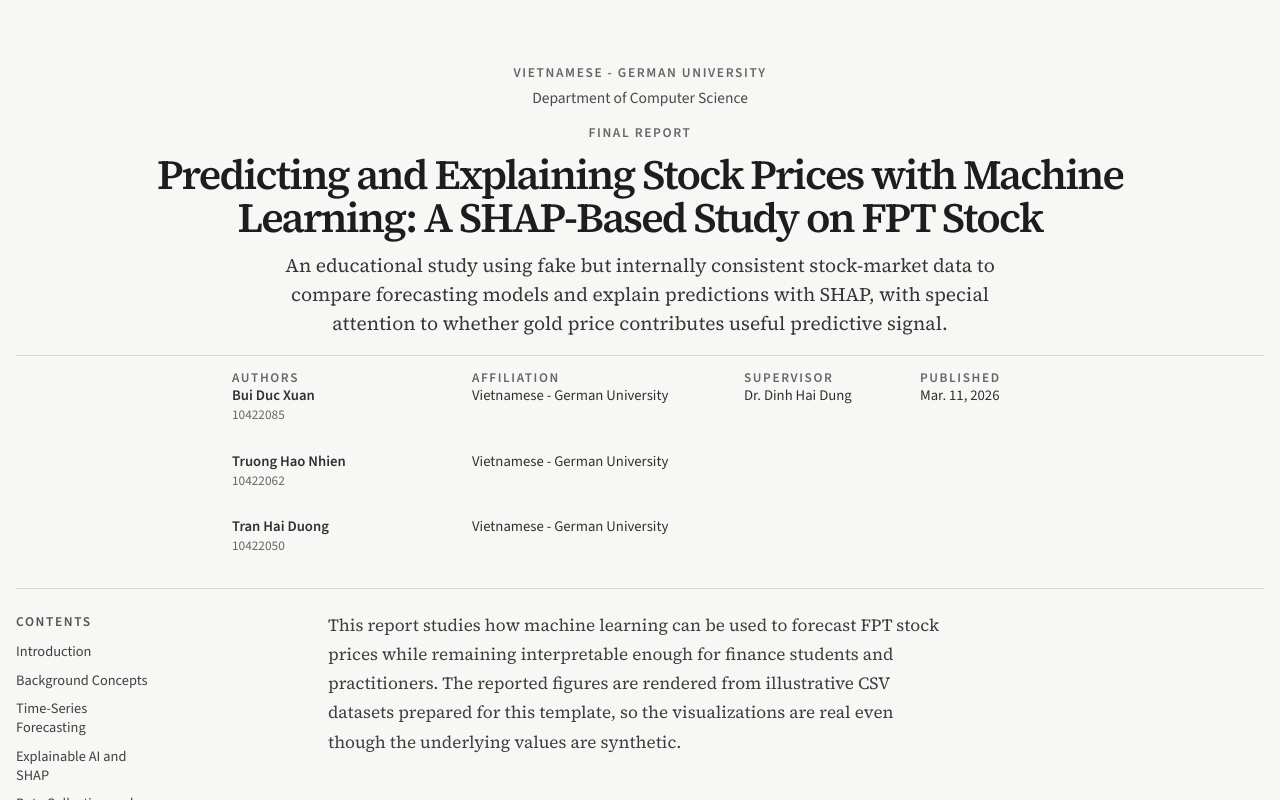
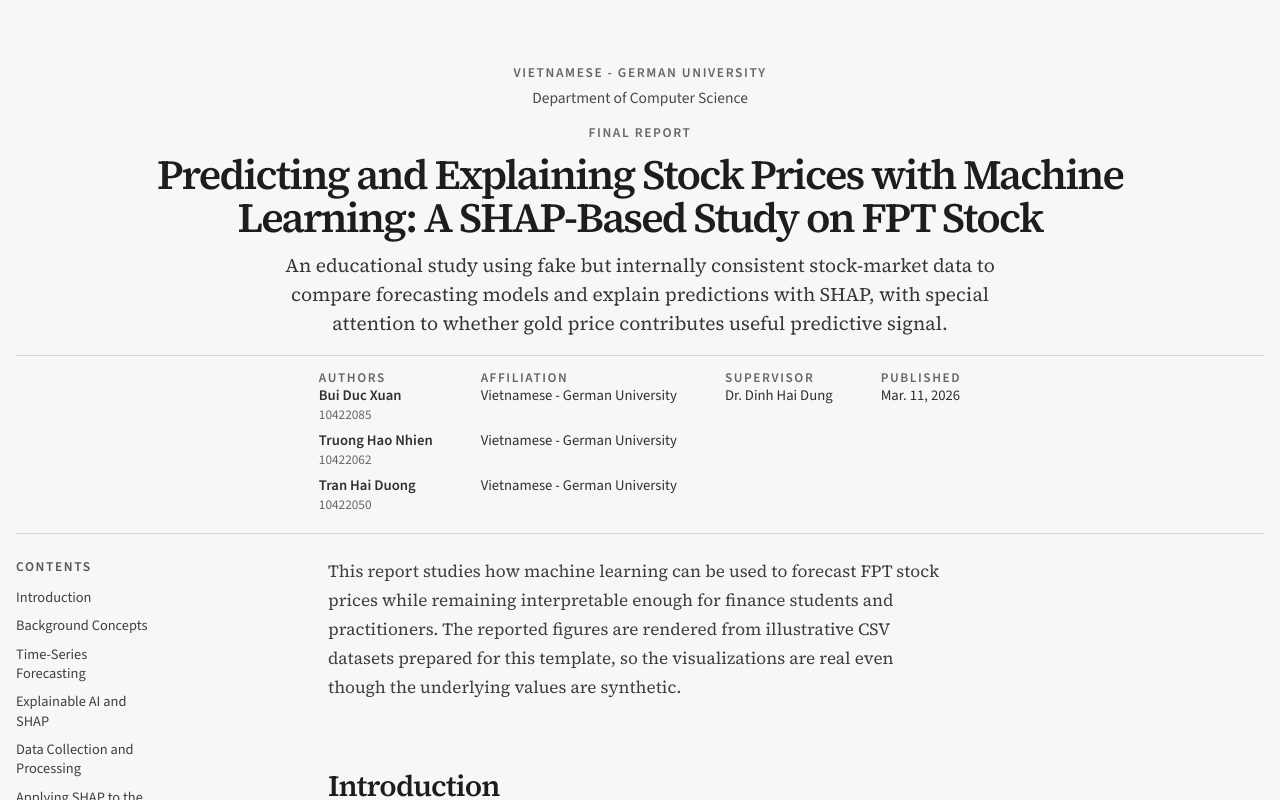
Before and after one commit to fuisl/general-study-web, a Next.js app in the folder apps/web/: page / in a window 1280 px wide. Shown: the top 800 px of the page. Built offline with nearby package versions, Linux system fonts and the light colour scheme.

Commit message:
feat: final formatting.

```diff
--- a/apps/web/app/globals.css
+++ b/apps/web/app/globals.css
@@ -159,10 +159,10 @@
 
 .distill-meta__grid {
   display: grid;
-  grid-template-columns: 14rem 16rem 10rem 8rem;
+  grid-template-columns: max-content max-content max-content max-content;
   width: min(100%, var(--meta-max));
   margin-inline: auto;
-  gap: 0.8rem 1rem;
+  gap: 0.8rem 3.0rem;
   align-items: start;
   justify-content: center;
 }
@@ -194,11 +194,11 @@
 
 .distill-meta__entries {
   display: grid;
-  gap: 0.7rem;
+  gap: 0.2rem;
 }
 
 .distill-meta__entry {
-  min-height: 3.4rem;
+  min-height: 2.6rem;
   display: flex;
   align-items: flex-start;
 }
```
